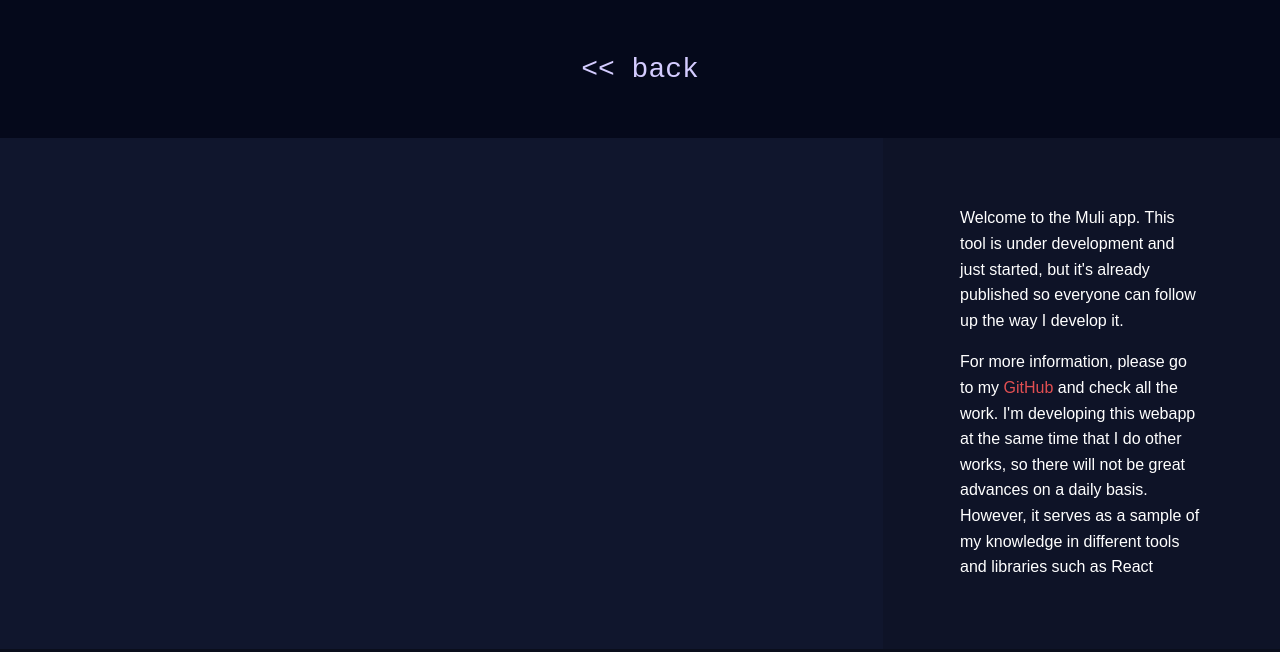
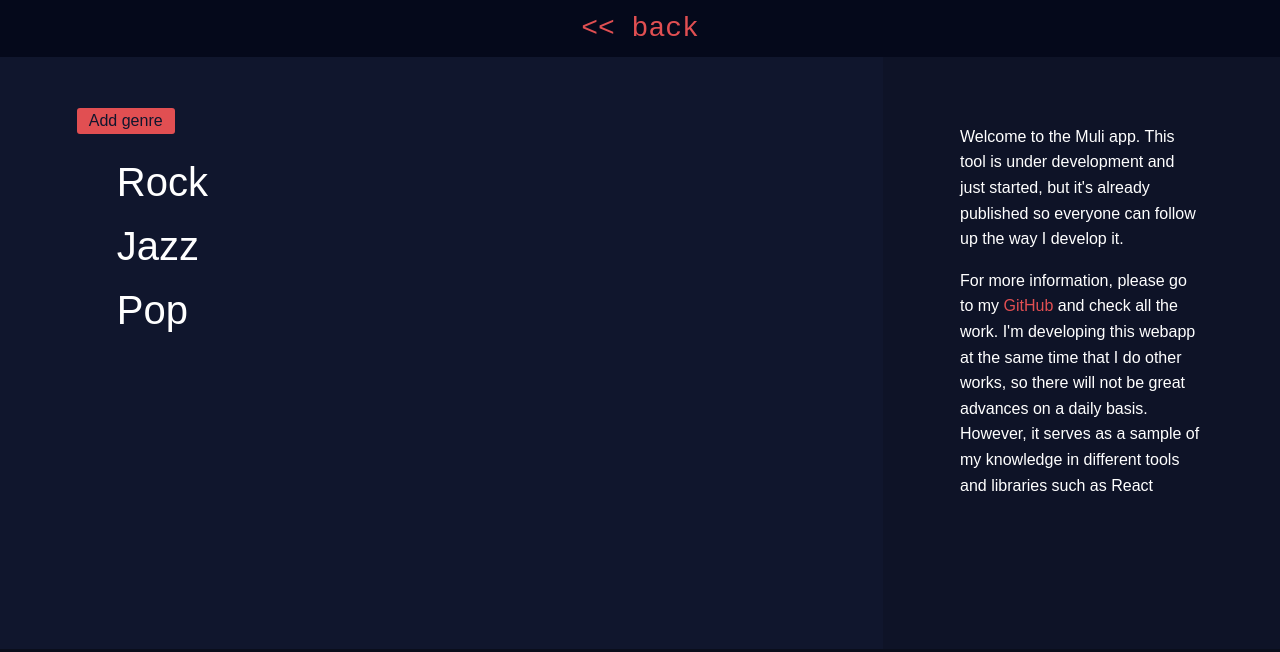
Before and after one commit to azero-dev/muli, a React app: page / in a window 1280 px wide. Shown: the top 652 px of the page. Built offline with nearby package versions, Linux system fonts and the light colour scheme; a web font is replaced by a local one.

Commit message:
Genre form and button added

```diff
--- /dev/null
+++ b/src/Components/AddGenreButton/AddGenreButton.js
@@ -0,0 +1,25 @@
+import React from 'react';
+import './AddGenreButton.css';
+
+class AddGenreButton extends React.Component {
+    constructor(props) {
+        super(props);
+        this.switchButton = this.switchButton.bind(this);
+    }
+
+    switchButton() {
+        if (this.props.isActive == true) {
+            this.props.onFormStatus(false);
+        } else {
+            this.props.onFormStatus(true);
+        }
+    }
+
+    render() {
+        return (
+            <button onClick={this.switchButton}>Add genre</button>
+        )
+    }
+}
+
+export default AddGenreButton;
--- /dev/null
+++ b/src/Components/AddGenreForm/AddGenreForm.js
@@ -0,0 +1,20 @@
+import React from 'react';
+import './AddGenreForm.css';
+
+class AddGenreForm extends React.Component {
+    render() {
+        if (!this.props.isActive == true) {
+            return (
+                <div></div>
+            );
+        } else {
+            return (
+                <div>
+                    <input placeholder="Insert genre"></input>
+                </div>
+            )
+        }
+    }
+}
+
+export default AddGenreForm;
--- a/src/Components/App/App.js
+++ b/src/Components/App/App.js
@@ -1,8 +1,29 @@
 import React from 'react';
 import './App.css';
 import Header from '../Header/Header';
+import List from '../List/List';
+import AddGenreButton from '../AddGenreButton/AddGenreButton';
+import AddGenreForm from '../AddGenreForm/AddGenreForm';
 
 class App extends React.Component {
+  constructor(props) {
+    super(props);
+    this.state = {
+      genres: {
+        Rock: '',
+        Jazz: '',
+        Pop: ''
+      },
+      genreFormActive: false,
+    }
+    this.isFormActive = this.isFormActive.bind(this);
+  }
+
+
+  isFormActive(tw) {
+    this.setState({genreFormActive: tw});
+  }
+
   render() {
     return (
       <div>
@@ -10,8 +31,12 @@ class App extends React.Component {
         <div id="back-body">
 
           <div id="main-canvas">
-            <div id="button-list"></div>
-            <div id="lists-canvas"></div>
+            <div id="button-list">
+              <AddGenreButton onFormStatus={this.isFormActive} isActive={this.state.genreFormActive} />
+            </div>
+            <div id="lists-canvas">
+              <List list={this.state.genres} />
+            </div>
           </div>
 
           <div id="side-layer">
@@ -26,6 +51,7 @@ class App extends React.Component {
             </div>
             <div id="form-box">
               <div id="inside-form">
+                <AddGenreForm isActive={this.state.genreFormActive} />
               </div>
             </div>
           </div>
--- a/src/Components/Header/Header.css
+++ b/src/Components/Header/Header.css
@@ -2,15 +2,17 @@
     background-color: #05091b;
     width: 100%;
     display: block;
-    padding: 2% 0 2% 0;
+    padding: 0;
 }
 #menu p{
-    color: rgb(212, 204, 255);
+    margin: 0;
+    padding: 1% 0;
+    color: #e14f52;
     text-align: center;
     font-family: 'Nova Mono', monospace;
     font-size: 28px;
 }
 #menu a, #menu a:link, #menu a:visited, #menu a:hover, #menu a:active{
     text-decoration:none;
-    color: rgb(212, 204, 255);
+    color: #e14f52;
 }
--- /dev/null
+++ b/src/Components/List/List.css
@@ -0,0 +1,9 @@
+#list-canvas {
+    list-style-type: none;
+}
+#list-canvas li{
+    font-size: 40px;
+    color: white;
+    font-family: 'Monda', sans-serif;
+    line-height: 1.6em;
+}
--- /dev/null
+++ b/src/Components/List/List.js
@@ -0,0 +1,22 @@
+import React from 'react';
+import './List.css';
+
+class List extends React.Component {
+    constructor(props) {
+        super(props);
+    }
+
+    render() {
+        return (
+            <ul id="list-canvas">
+                <li>{
+                    Object.keys(this.props.list).map(gen => {
+                        return <li>{gen}</li>;
+                    })
+                }</li>
+            </ul>
+        )
+    }
+}
+
+export default List;
```
Also changed, not shown: src/Components/AddGenreButton/AddGenreButton.css (added), src/Components/AddGenreForm/AddGenreForm.css (added).
